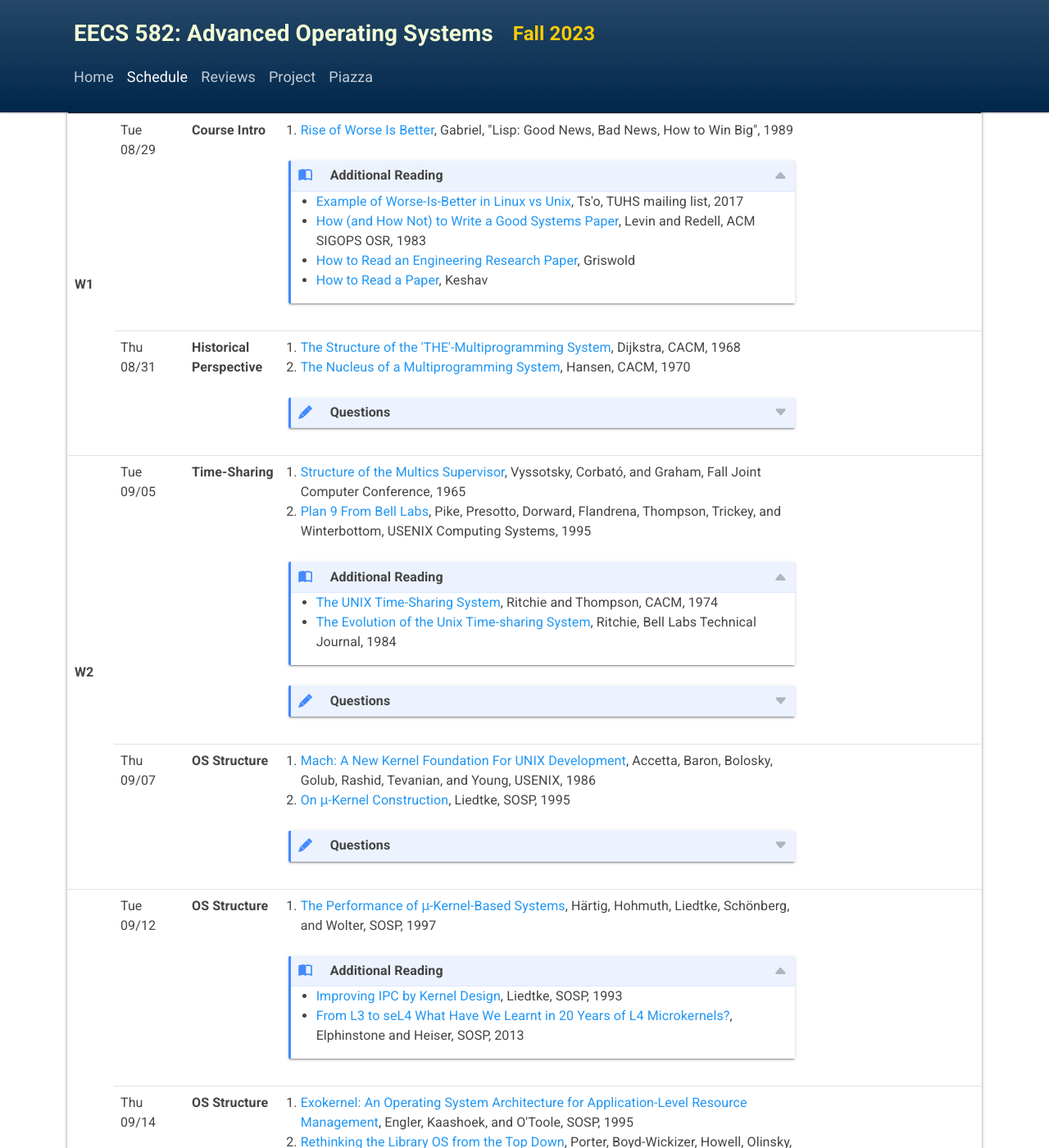
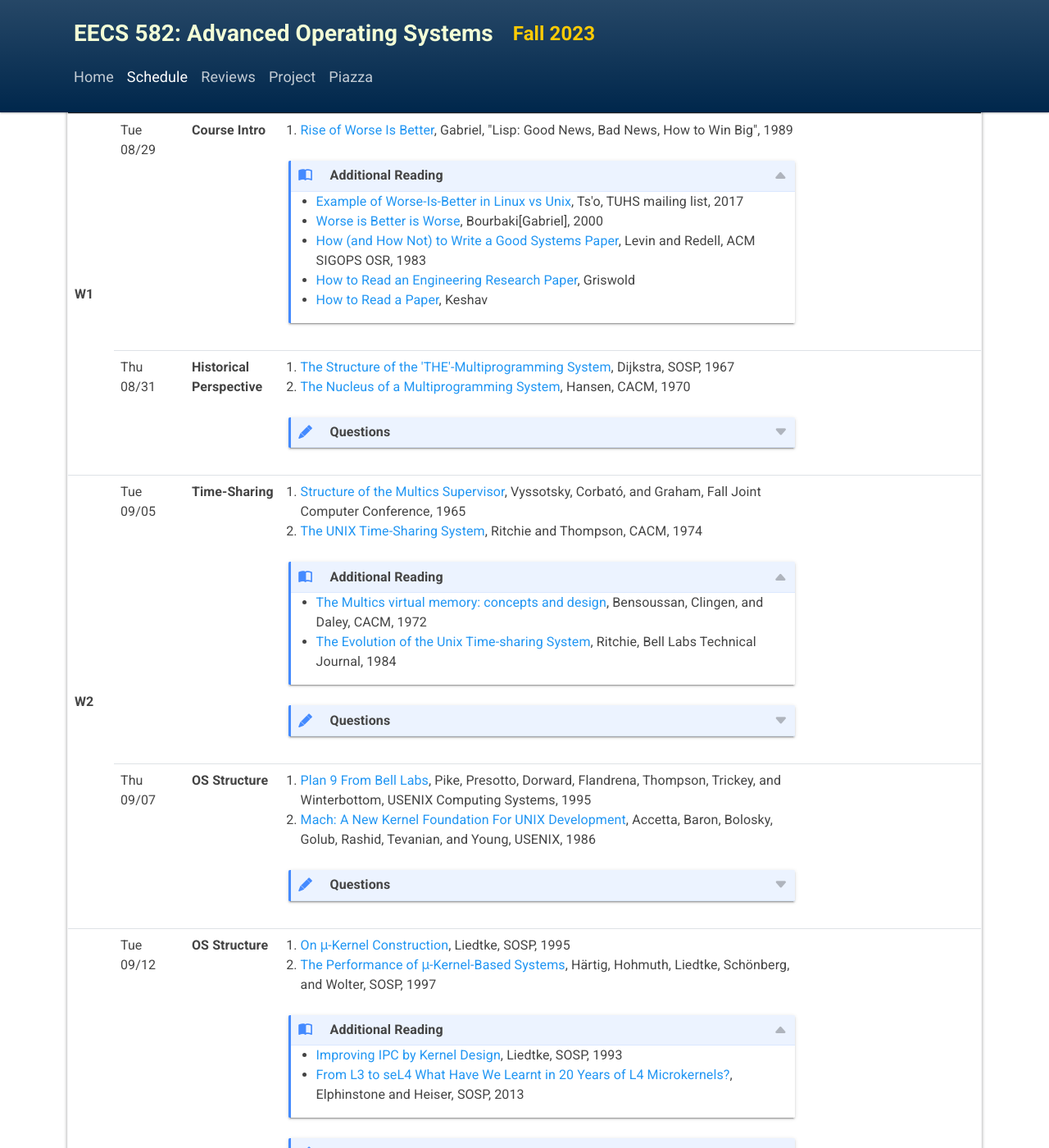
Before and after one commit to eecs582/eecs582.github.io, a Jekyll site: the page built from schedule.html, in a window 1280 px wide and 1400 px high, scrolled down 196 px. Shown: the whole window at 82% size. Built offline with Jekyll 4.4.1, drawn with Linux system fonts in a browser that asks for light colours; some of the changed text lies outside the part shown.

Commit message:
update schedule

```diff
--- a/schedule.html
+++ b/schedule.html
@@ -36,7 +36,8 @@
         <details open class="details-reading">
           <summary>Additional Reading</summary>
           <ul>
-          <li><a href="https://minnie.tuhs.org/pipermail/tuhs/2017-May/011552.html">Example of Worse-Is-Better in Linux vs Unix</a>, Ts'o, TUHS mailing list, 2017</li>
+          <li><a href="https://www.tuhs.org/pipermail/tuhs/2017-May/011552.html">Example of Worse-Is-Better in Linux vs Unix</a>, Ts'o, TUHS mailing list, 2017</li>
+          <li><a href="https://dreamsongs.com/Files/worse-is-worse.pdf">Worse is Better is Worse</a>, Bourbaki[Gabriel], 2000</li>
           <li><a href="https://www.usenix.org/legacy/publications/library/proceedings/dsl97/good_paper.html">How (and How Not) to Write a Good Systems Paper</a>, Levin and Redell, ACM SIGOPS OSR, 1983</li>
           <li><a href="http://cseweb.ucsd.edu/~wgg/CSE210/howtoread.html">How to Read an Engineering Research Paper</a>, Griswold</li>
           <li><a href="readings/paper-reading.pdf">How to Read a Paper</a>, Keshav</li>
@@ -52,7 +53,7 @@
       <td>Historical Perspective</td>
       <td>
         <ol>
-          <li><a href="readings/the-dijkstra.pdf">The Structure of the 'THE'-Multiprogramming System</a>, Dijkstra, CACM, 1968</li>
+          <li><a href="readings/the-dijkstra.pdf">The Structure of the 'THE'-Multiprogramming System</a>, Dijkstra, SOSP, 1967</li>
           <li><a href="readings/nucleus.pdf">The Nucleus of a Multiprogramming System</a>, Hansen, CACM, 1970</li>
         </ol>
         <details>
@@ -81,15 +82,37 @@
       <td>
         <ol>
           <li><a href="https://multicians.org/fjcc3.html">Structure of the Multics Supervisor</a>, Vyssotsky, Corbató, and Graham, Fall Joint Computer Conference, 1965</li>
-          <li><a href="readings/plan9.pdf">Plan 9 From Bell Labs</a>, Pike, Presotto, Dorward, Flandrena, Thompson, Trickey, and Winterbottom, USENIX Computing Systems, 1995</li>
+          <li><a href="https://dl.acm.org/doi/10.1145/361011.361061">The UNIX Time-Sharing System</a>, Ritchie and Thompson, CACM, 1974</li>
         </ol>
         <details open class="details-reading">
           <summary>Additional Reading</summary>
           <ul>
-          <li><a href="readings/unix.pdf">The UNIX Time-Sharing System</a>, Ritchie and Thompson, CACM, 1974</li>
+          <li><a href="https://dl.acm.org/doi/10.1145/355602.361306">The Multics virtual memory: concepts and design</a>, Bensoussan, Clingen, and Daley, CACM, 1972</li>
           <li><a href="readings/unix-evolution.pdf">The Evolution of the Unix Time-sharing System</a>, Ritchie, Bell Labs Technical Journal, 1984</li>
           </ul>
         </details>
+        <details>
+          <summary>Questions</summary>
+          <p>
+          <strong>UNIX</strong>
+          <ul>
+            <li>Q: What aspects of Unix as described in the 1974 paper do not survive today, or have been considerably changed?</li>
+          </ul>
+          </p>
+        </details>
+      </td>
+      <td></td>
+      <td></td>
+    </tr>
+    <tr>
+      <td style="display:none"></td>
+      <td>Thu 09/07</td>
+      <td>OS Structure</td>
+      <td>
+        <ol>
+          <li><a href="readings/plan9.pdf">Plan 9 From Bell Labs</a>, Pike, Presotto, Dorward, Flandrena, Thompson, Trickey, and Winterbottom, USENIX Computing Systems, 1995</li>
+          <li><a href="readings/mach-usenix86.pdf">Mach: A New Kernel Foundation For UNIX Development</a>, Accetta, Baron, Bolosky, Golub, Rashid, Tevanian, and Young, USENIX, 1986</li>
+        </ol>
         <details>
           <summary>Questions</summary>
           <p>
@@ -104,14 +127,21 @@
       <td></td>
     </tr>
     <tr>
-      <td style="display:none"></td>
-      <td>Thu 09/07</td>
+      <td rowspan="3" class="syllabus-week">W3</td>
+      <td>Tue 09/12</td>
       <td>OS Structure</td>
       <td>
         <ol>
-          <li><a href="readings/mach-usenix86.pdf">Mach: A New Kernel Foundation For UNIX Development</a>, Accetta, Baron, Bolosky, Golub, Rashid, Tevanian, and Young, USENIX, 1986</li>
           <li><a href="readings/ukernel-construction.pdf">On μ-Kernel Construction</a>, Liedtke, SOSP, 1995</li>
+          <li><a href="readings/l4-performance.pdf">The Performance of μ-Kernel-Based Systems</a>, Härtig, Hohmuth, Liedtke, Schönberg, and Wolter, SOSP, 1997</li>
         </ol>
+        <details open class="details-reading">
+          <summary>Additional Reading</summary>
+          <ul>
+          <li><a href="readings/microkernel-ipc.pdf">Improving IPC by Kernel Design</a>, Liedtke, SOSP, 1993</li>
+          <li><a href="readings/l3-20years.pdf">From L3 to seL4 What Have We Learnt in 20 Years of L4 Microkernels?</a>, Elphinstone and Heiser, SOSP, 2013</li>
+          </ul>
+        </details>
         <details>
           <summary>Questions</summary>
           <p>
@@ -120,25 +150,6 @@
             <li>Q: Compare and contrast the L4 microkernel with the RC4000 Nucleus in terms of their goals to provide a basis on which higher level OS functionality can be implemented.</li>
           </ul>
           </p>
-        </details>
-      </td>
-      <td></td>
-      <td></td>
-    </tr>
-    <tr>
-      <td rowspan="3" class="syllabus-week">W3</td>
-      <td>Tue 09/12</td>
-      <td>OS Structure</td>
-      <td>
-        <ol>
-          <li><a href="readings/l4-performance.pdf">The Performance of μ-Kernel-Based Systems</a>, Härtig, Hohmuth, Liedtke, Schönberg, and Wolter, SOSP, 1997</li>
-        </ol>
-        <details open class="details-reading">
-          <summary>Additional Reading</summary>
-          <ul>
-          <li><a href="readings/microkernel-ipc.pdf">Improving IPC by Kernel Design</a>, Liedtke, SOSP, 1993</li>
-          <li><a href="readings/l3-20years.pdf">From L3 to seL4 What Have We Learnt in 20 Years of L4 Microkernels?</a>, Elphinstone and Heiser, SOSP, 2013</li>
-          </ul>
         </details>
       </td>
       <td></td>
@@ -195,13 +206,17 @@
       <td>Virtual Machine</td>
       <td>
         <ol>
+          <li><a href="readings/vm370.pdf">The Origin of the VM/370 Time-Sharing System</a>, Creasy, IBM Journal of Research and Development, 1981</li>
           <li><a href="readings/disco.pdf">Disco: Running Commodity Operating Systems on Scalable Multiprocessors</a>, Bugnion, Devine, and Rosenblum, SOSP, 1997</li>
         </ol>
-        <details open class="details-reading">
-          <summary>Additional Reading</summary>
+        <details>
+          <summary>Questions</summary>
+          <p>
+          <strong>VM/370</strong>
           <ul>
-          <li><a href="readings/vm370.pdf">The Origin of the VM/370 Time-Sharing System</a>, Creasy, IBM Journal of Research and Development, 1981</li>
+            <li>Q: What was VM/370's motivation for virtualizing the hardware?</li>
           </ul>
+          </p>
         </details>
       </td>
       <td></td>
@@ -346,16 +361,16 @@
       <td>
         <ol>
           <li><a href="readings/lfs.pdf">The Design and Implementation of a Log-Structured File System</a>, Rosenblum and Ousterhout, SOSP, 1991</li>
+          <li><a href="https://static.googleusercontent.com/media/research.google.com/en//archive/gfs-sosp2003.pdf">The Google File System</a>, Ghemawat, Gobioff, and Leung, SOSP, 2003</li>
         </ol>
         <details open class="details-reading">
           <summary>Additional Reading</summary>
           <ul>
+          <li><a href="readings/seltzer-lfs.pdf">An Implementation of a Log-Structured File System for UNIX</a>, Seltzer, Bostic, McKusick, and Staelin, USENIX, 1993</li>
+          <li><a href="https://web.archive.org/web/20020719065833/http://www.eecs.harvard.edu/~margo/usenix.195/ouster_critique1.html">Ousterhout's critique of Seltzer's 1993 paper</a>, Ousterhout</li>
+          <li><a href="https://www.seltzer.com/assets/publications/ouster_critique1_rebuttal.html">Seltzer's response to Ousterhout's critique</a>, Seltzer</li>
           <li><a href="readings/ffs.pdf">A Fast File System for Unix</a>, McKusick, Joy, Leffler, and Fabry, ACM TOCS, 1984</li>
-          <li><a href="readings/seltzer-lfs.pdf">An Implementation of a Log-Structured File System for UNIX</a>, Seltzer, Bostic, McKusick, and Staelin, USENIX, 1993</li>
-          <li><a href="https://www.usenix.org/legacy/publications/library/proceedings/neworl/full_papers/seltzer.pdf">File System Logging Versus Clustering: A Performance Comparison</a>, Seltzer, Smith, Balakrishnan, Chang, McMains, and Padmanabhan, USENIX, 1995</li>
-          <li><a href="https://web.archive.org/web/20020719065833/http://www.eecs.harvard.edu/~margo/usenix.195/ouster_critique1.html">Ousterhout's critique of Seltzer's 1993 paper</a>, Ousterhout</li>
-          <li><a href="https://www.seltzer.com/assets/publications/ouster_critique2.html">Ousterhout's critique of Seltzer's 1995 paper</a>, Ousterhout</li>
-          <li><a href="https://www.seltzer.com/assets/publications/ouster_critique1_rebuttal.html">Seltzer's response to Ousterhout's critique</a>, Seltzer</li>
+          <li><a href="https://dl.acm.org/doi/10.1145/1594204.1594206">GFS: Evolution on Fast-forward</a>, McKusick and Quinlan, ACM Queue, 2009</li>
           </ul>
         </details>
         <details>
@@ -452,6 +467,28 @@
     <tr>
       <td style="display:none"></td>
       <td>Thu 10/26</td>
+      <td>Distribution</td>
+      <td>
+        <ol>
+          <li><a href="https://dl.acm.org/doi/10.1145/224057.224072">Implementing global memory management in a workstation cluster</a>, Feeley, Morgan, Pighin, Karlin, Levy, and Thekkath, SOSP, 1995</li>
+          <li><a href="https://www.usenix.org/system/files/osdi18-shan.pdf">LegoOS: A Disseminated, Distributed OS for Hardware Resource Disaggregation</a>, Shan, Huang, Chen, and Zhang, OSDI, 2018</li>
+        </ol>
+        <details>
+          <summary>Questions</summary>
+          <p>
+          <strong>GMS</strong>
+          <ul>
+            <li>Q: How does the implementation of the GMS page replacement algorithm approximate the ideal algorithm?</li>
+          </ul>
+          </p>
+        </details>
+      </td>
+      <td></td>
+      <td></td>
+    </tr>
+    <tr>
+      <td rowspan="2" class="syllabus-week">W10</td>
+      <td>Tue 10/31</td>
       <td>Multi-core & Scalability</td>
       <td>
         <ol>
@@ -479,8 +516,8 @@
       <td></td>
     </tr>
     <tr>
-      <td rowspan="2" class="syllabus-week">W10</td>
-      <td>Tue 10/31</td>
+      <td style="display:none"></td>
+      <td>Thu 11/02</td>
       <td>Language Support</td>
       <td>
         <ol>
@@ -508,8 +545,8 @@
       <td></td>
     </tr>
     <tr>
-      <td style="display:none"></td>
-      <td>Thu 11/02</td>
+      <td rowspan="2" class="syllabus-week">W11</td>
+      <td>Tue 11/07</td>
       <td>Reliability</td>
       <td>
         <ol>
@@ -532,19 +569,6 @@
           </ul>
           </p>
         </details>
-      </td>
-      <td></td>
-      <td></td>
-    </tr>
-    <tr>
-      <td rowspan="2" class="syllabus-week">W11</td>
-      <td>Tue 11/07</td>
-      <td>Reliability</td>
-      <td>
-        <ol>
-          <li><a href="https://homes.cs.washington.edu/~tom/pubs/eraser.pdf">Eraser: a dynamic data race detector for multithreaded programs</a>, Savage, Burrows, Nelson, Sobalvarro, and Anderson, SOSP, 1997</li>
-          <li><a href="https://www.usenix.org/legacy/event/osdi08/tech/full_papers/cadar/cadar.pdf">KLEE: Unassisted and Automatic Generation of High-Coverage Tests for Complex Systems Programs</a>, Cadar, Dunbar, and Engler, OSDI, 2008</li>
-        </ol>
       </td>
       <td></td>
       <td></td>
```
